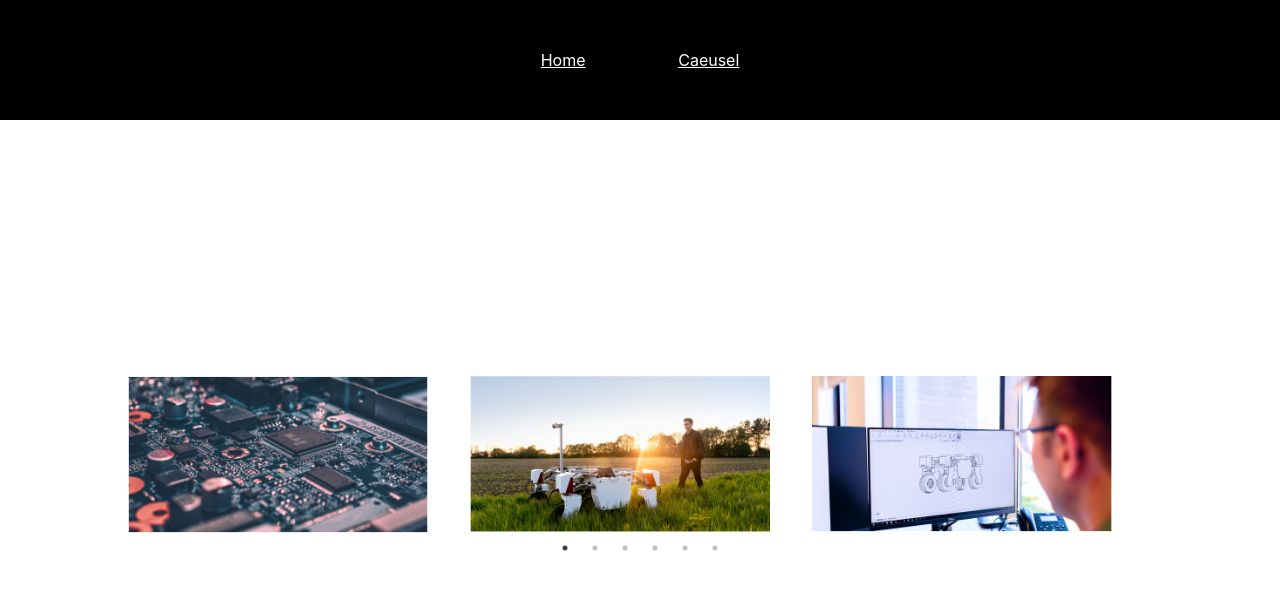
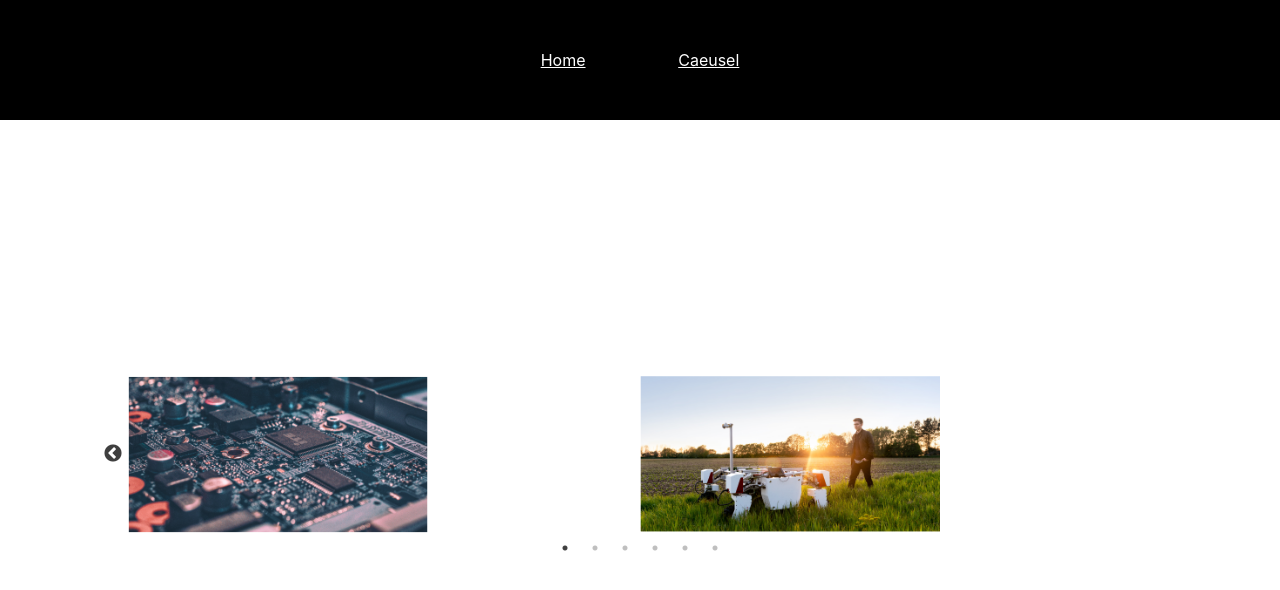
Before and after one commit to avi747av/react-with-carusel, a React (Create React App) app: page /carusel in a window 1280 px wide. Shown: the top 590 px of the page. Built offline with nearby package versions, Linux system fonts and the light colour scheme.

Commit message:
added css for button of carusel

```diff
--- a/src/App.css
+++ b/src/App.css
@@ -12,6 +12,7 @@
     animation: App-logo-spin infinite 20s linear;
   }
 }
+
 
 .App-header {
   background-color: #282c34;
--- a/src/index.css
+++ b/src/index.css
@@ -11,3 +11,6 @@ code {
   font-family: source-code-pro, Menlo, Monaco, Consolas, 'Courier New',
     monospace;
 }
+.slick-prev:before {
+  color: black !important;
+}
--- a/src/pages/Carusel.js
+++ b/src/pages/Carusel.js
@@ -20,7 +20,7 @@ class SimpleSlider extends React.Component {
       dots: true,
       infinite: true,
       speed: 500,
-      slidesToShow: 3,
+      slidesToShow: 2,
       slidesToScroll: 1
     };
     return (
```
